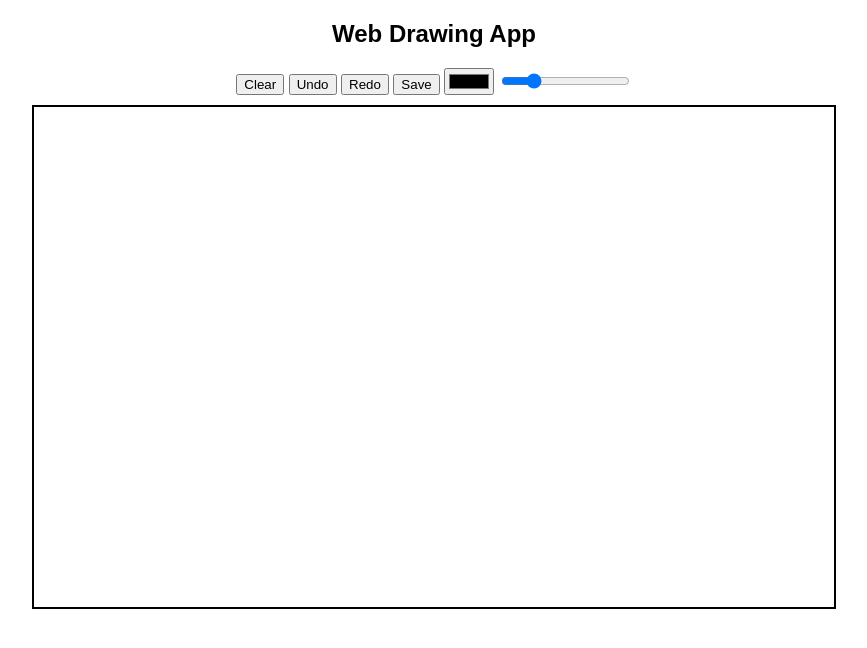
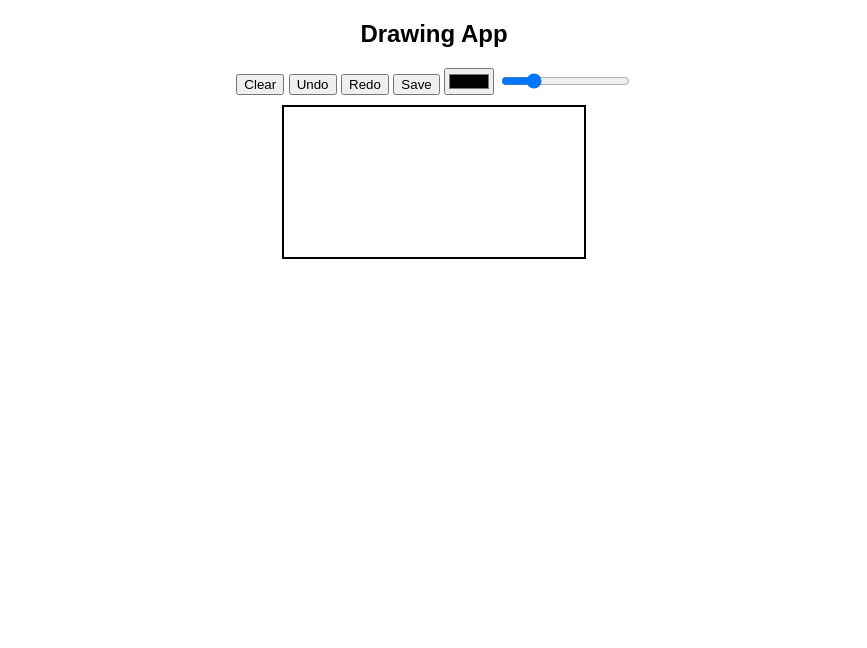
Before and after one commit to steveanths03/Drawing-App, a plain HTML site: page index.html in a window 1280 px wide. Shown: the whole page, without its empty margins (206-1073 px from the left). Drawn offline with Linux system fonts and the light colour scheme.

Commit message:
Update index.html

```diff
--- a/index.html
+++ b/index.html
@@ -3,12 +3,13 @@
 <head>
     <meta charset="UTF-8">
     <meta name="viewport" content="width=device-width, initial-scale=1.0">
-    <title>Web Drawing App</title>
+    <title>Responsive Drawing App</title>
     <link rel="stylesheet" href="style.css">
 </head>
 <body>
 
-    <h2>Web Drawing App</h2>
+    <div class="container">
+        <h2>Drawing App</h2>
 
         <div class="toolbar">
             <button onclick="clearCanvas()">Clear</button>
@@ -19,7 +20,10 @@
             <input type="range" id="penSize" min="1" max="10" value="3" onchange="changePenSize(this.value)">
         </div>
 
-    <canvas id="drawingCanvas" width="800" height="500"></canvas>
+        <div class="canvas-container">
+            <canvas id="drawingCanvas"></canvas>
+        </div>
+    </div>
 
     <script src="script.js"></script>
 
```
Lines whose indentation alone changed are shown as unchanged.
